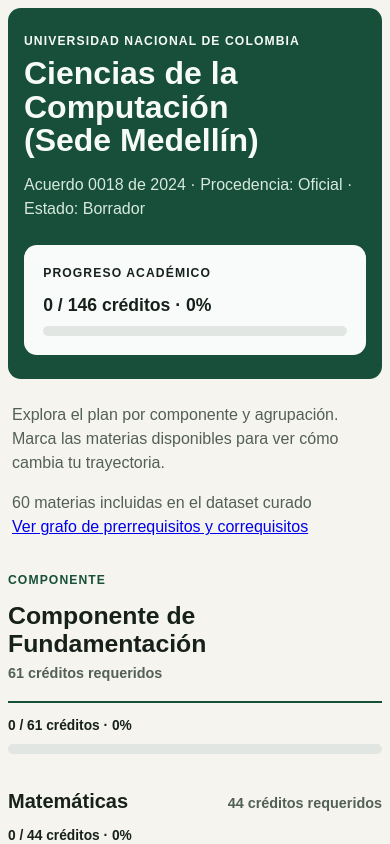
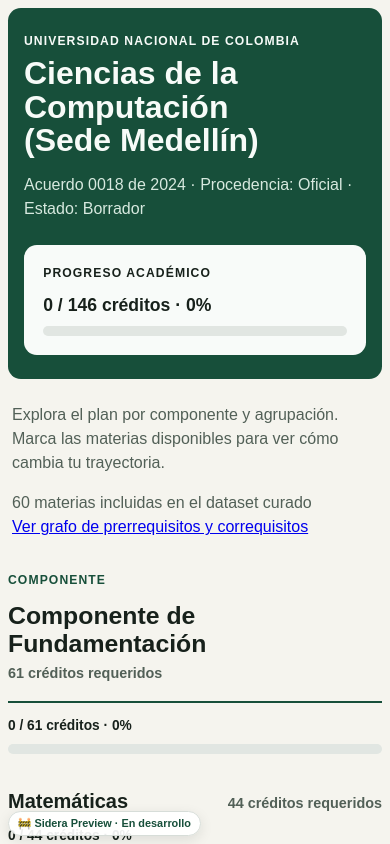
Before and after one commit to ChristianBustosBetancur/sidera, a Next.js app in the folder apps/web/: page / in a window 390 px wide. Shown: the top 844 px of the page. Built offline with nearby package versions, Linux system fonts and the light colour scheme.

Commit message:
feat: add a discreet preview development badge

```diff
--- /dev/null
+++ b/apps/web/app/layout.module.css
@@ -0,0 +1,30 @@
+.previewBadge {
+  position: fixed;
+  z-index: 10;
+  bottom: max(0.75rem, env(safe-area-inset-bottom));
+  left: max(0.75rem, env(safe-area-inset-left));
+  max-width: calc(100vw - 1.5rem);
+  padding: 0.35rem 0.65rem;
+  overflow: hidden;
+  color: var(--brand);
+  font-size: 0.72rem;
+  font-weight: 700;
+  line-height: 1.25;
+  text-overflow: ellipsis;
+  white-space: nowrap;
+  background: rgb(255 255 255 / 92%);
+  border: 1px solid var(--line);
+  border-radius: 999rem;
+  box-shadow: 0 0.25rem 0.8rem rgb(23 33 27 / 10%);
+  pointer-events: none;
+}
+
+@media (max-width: 47rem) {
+  .previewBadge {
+    bottom: max(0.5rem, env(safe-area-inset-bottom));
+    left: max(0.5rem, env(safe-area-inset-left));
+    max-width: calc(100vw - 1rem);
+    padding: 0.3rem 0.55rem;
+    font-size: 0.68rem;
+  }
+}
--- a/apps/web/app/layout.tsx
+++ b/apps/web/app/layout.tsx
@@ -2,6 +2,7 @@
 import type { ReactNode } from "react";
 import { TrajectoryProvider } from "../lib/trajectory";
 import "./globals.css";
+import styles from "./layout.module.css";
 
 export const metadata: Metadata = {
   title: "Plan curricular | Sidera",
@@ -11,7 +12,12 @@
 export default function RootLayout({ children }: Readonly<{ children: ReactNode }>) {
   return (
     <html lang="es">
-      <body><TrajectoryProvider>{children}</TrajectoryProvider></body>
+      <body>
+        <TrajectoryProvider>{children}</TrajectoryProvider>
+        <aside className={styles.previewBadge}>
+          <span aria-hidden="true">🚧</span> Sidera Preview · En desarrollo
+        </aside>
+      </body>
     </html>
   );
 }
```
